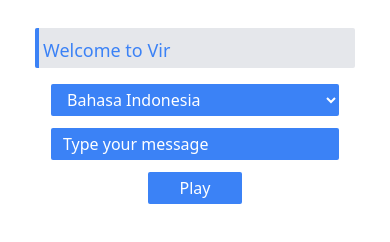
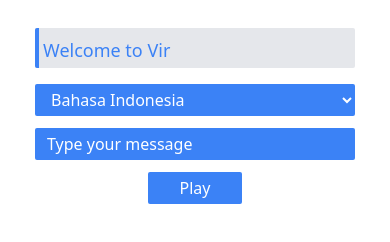
Before and after one commit to irvanshandika/Text-to-Speech, a website: page index.html in a window 390 px wide. Drawn offline with nearby package versions, Linux system fonts and the light colour scheme.

Commit message:
try fix responsive on mobile part 2

```diff
--- a/index.html
+++ b/index.html
@@ -17,7 +17,7 @@
       </div>
 
       <div class="flex flex-col items-center">
-        <select id="language" class="bg-blue-500 hover:bg-blue-400 text-white border-black placeholder-white border-solid mb-3 px-3 py-1 lg:w-96 w-72 rounded-sm">
+        <select id="language" class="bg-blue-500 hover:bg-blue-400 text-white border-black placeholder-white border-solid mb-3 px-3 py-1 lg:w-96 w-[320px] rounded-sm">
           <option value="id">Bahasa Indonesia</option>
           <option value="en">English</option>
           <option value="zh">中文</option>
```
Also changed, not shown: dist/output.css.
